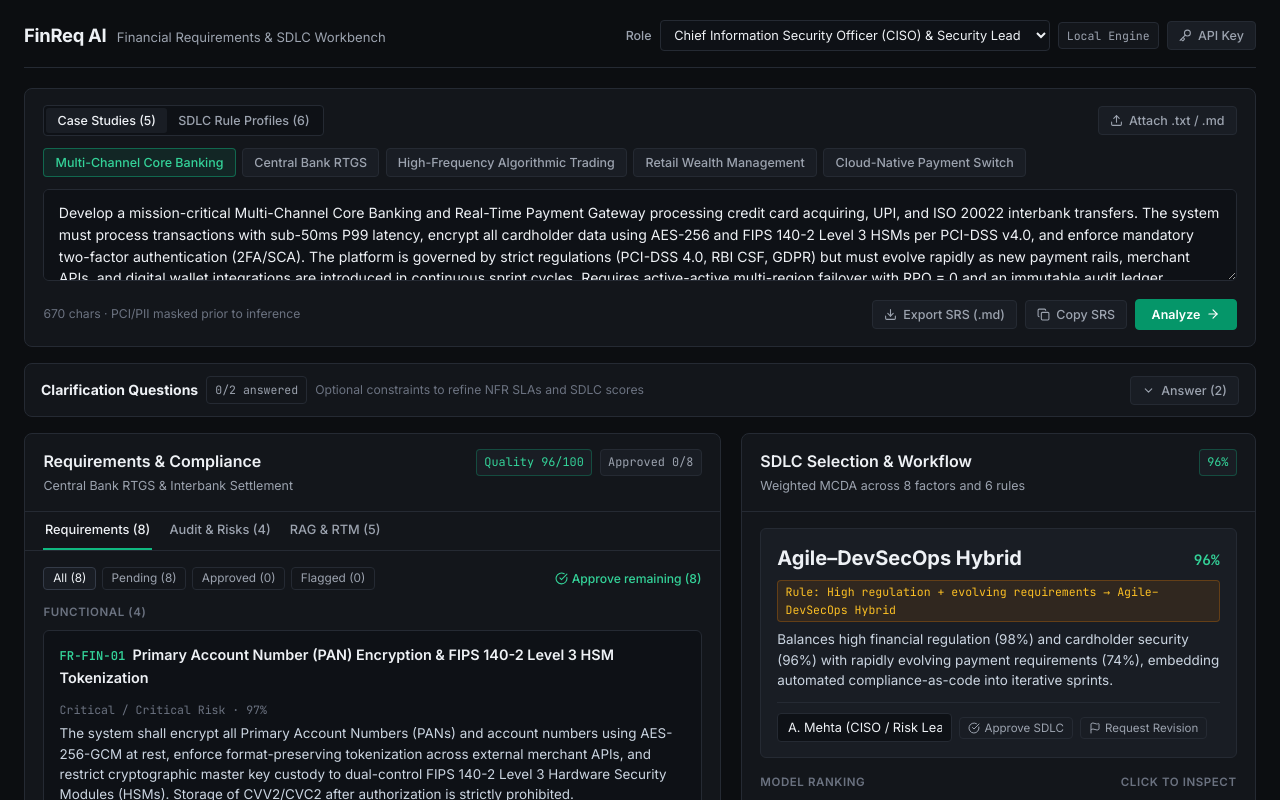
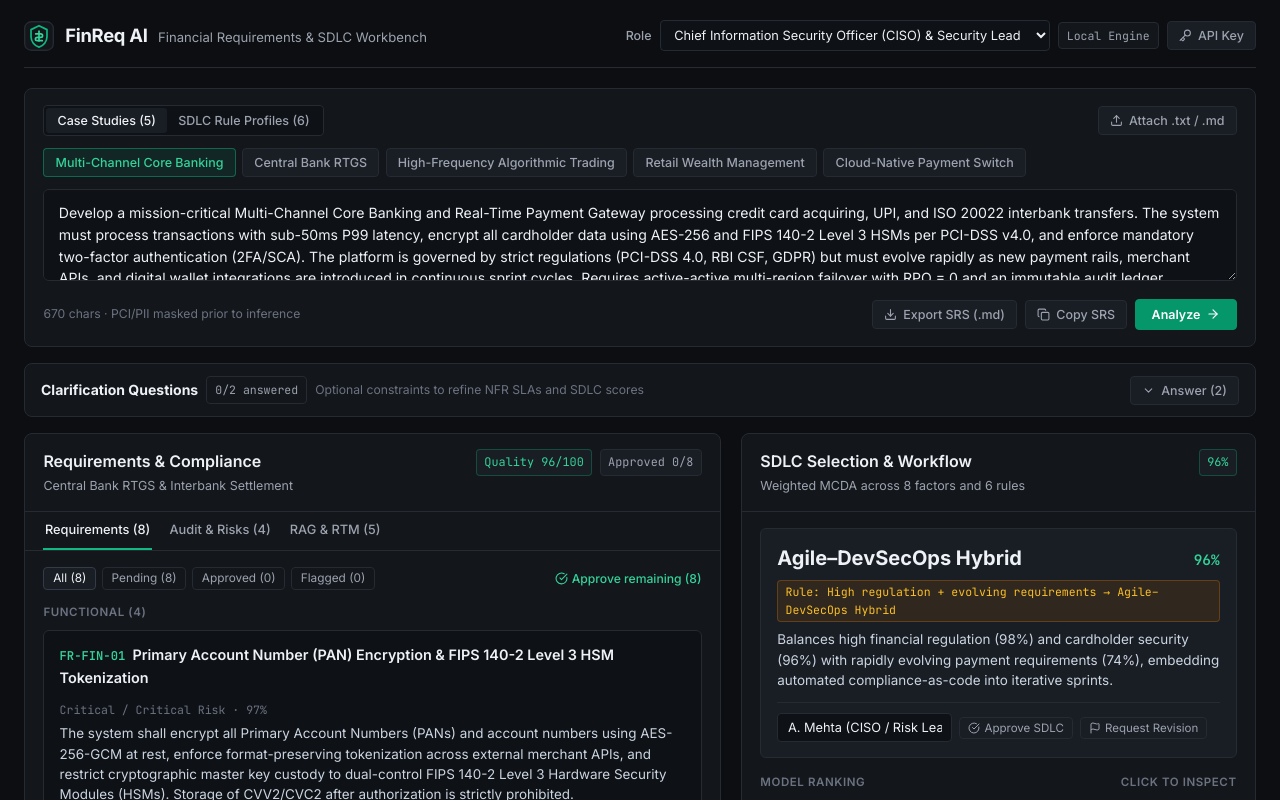
Before and after one commit to shivamkumar87/finreq-ai, a React (Vite) app: page / in a window 1280 px wide. Shown: the top 800 px of the page. Built offline with nearby package versions, Linux system fonts and the light colour scheme.

Commit message:
feat: add brand logo to header and README

```diff
--- a/src/App.jsx
+++ b/src/App.jsx
@@ -447,8 +447,21 @@ export default function App() {
     <div className="app-shell">
       <header className="topbar">
         <div className="brand">
-          <span className="brand-name">FinReq AI</span>
-          <span className="brand-sub">Financial Requirements &amp; SDLC Workbench</span>
+          <svg
+            className="brand-logo"
+            viewBox="0 0 32 32"
+            fill="none"
+            aria-hidden="true"
+          >
+            <rect x="0.75" y="0.75" width="30.5" height="30.5" rx="7" fill="#13161b" stroke="#252a33" strokeWidth="1.5" />
+            <path d="M16 5L7.5 9.2V16.8C7.5 21.9 11.1 26.5 16 27.8C20.9 26.5 24.5 21.9 24.5 16.8V9.2L16 5Z" stroke="#10b981" strokeWidth="1.8" strokeLinecap="round" strokeLinejoin="round" />
+            <path d="M16 10.8V21.2" stroke="#34d399" strokeWidth="1.8" strokeLinecap="round" />
+            <path d="M12.5 13.8H17.8C18.9 13.8 19.8 14.6 19.8 15.6C19.8 16.6 18.9 17.4 17.8 17.4H14.2C13.1 17.4 12.2 18.2 12.2 19.2C12.2 20.2 13.1 21 14.2 21H19.5" stroke="#34d399" strokeWidth="1.8" strokeLinecap="round" strokeLinejoin="round" />
+          </svg>
+          <div className="brand-text">
+            <span className="brand-name">FinReq AI</span>
+            <span className="brand-sub">Financial Requirements &amp; SDLC Workbench</span>
+          </div>
         </div>
 
         <div className="toolbar-group">
--- a/src/index.css
+++ b/src/index.css
@@ -75,6 +75,19 @@ body {
 }
 
 .brand {
+  display: flex;
+  align-items: center;
+  gap: 0.7rem;
+}
+
+.brand-logo {
+  width: 30px;
+  height: 30px;
+  flex-shrink: 0;
+  display: block;
+}
+
+.brand-text {
   display: flex;
   align-items: baseline;
   gap: 0.65rem;
```
Also changed, not shown: public/favicon.svg, 1 other file (tests, documents, lock files or other folders).
